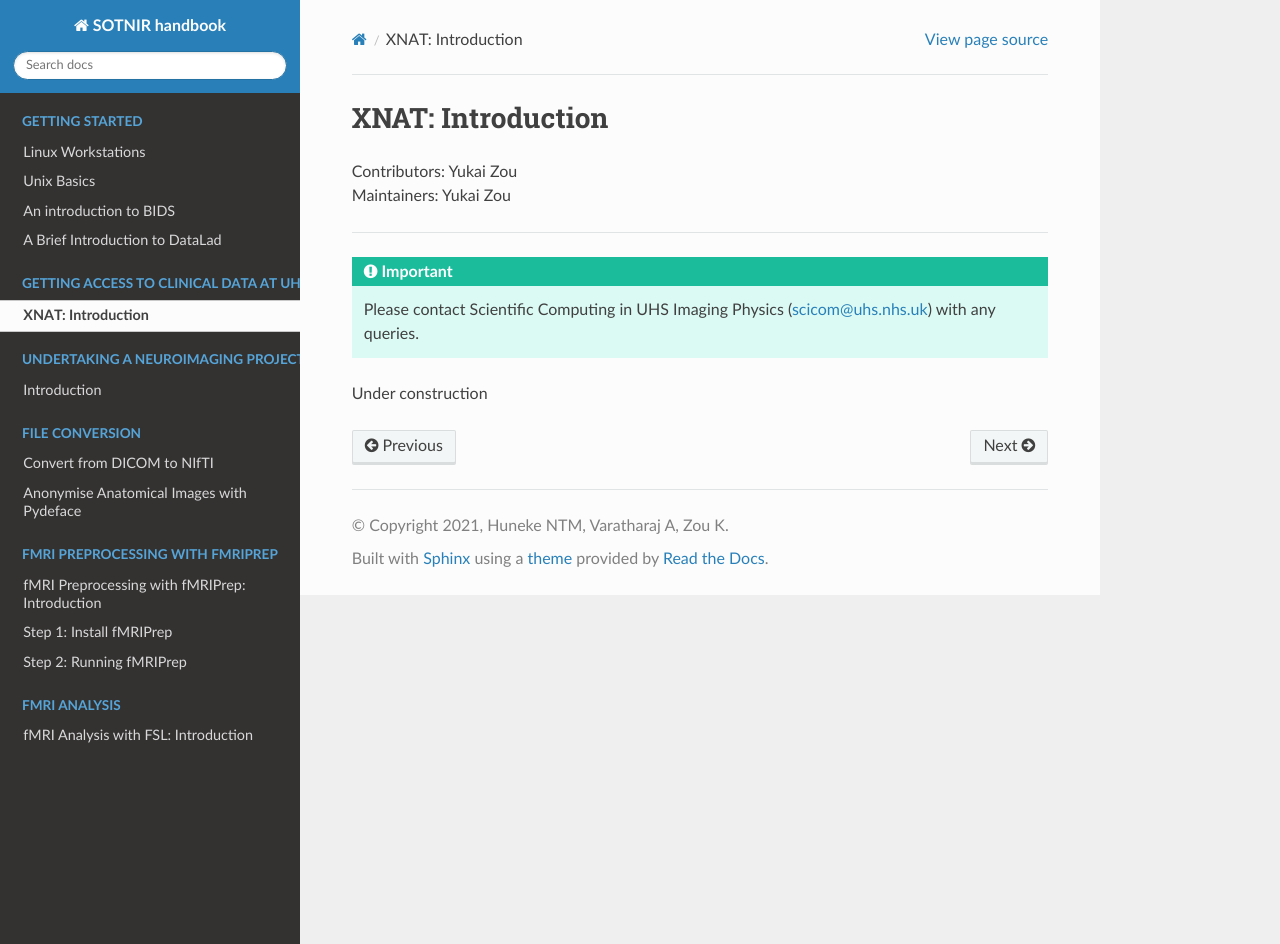
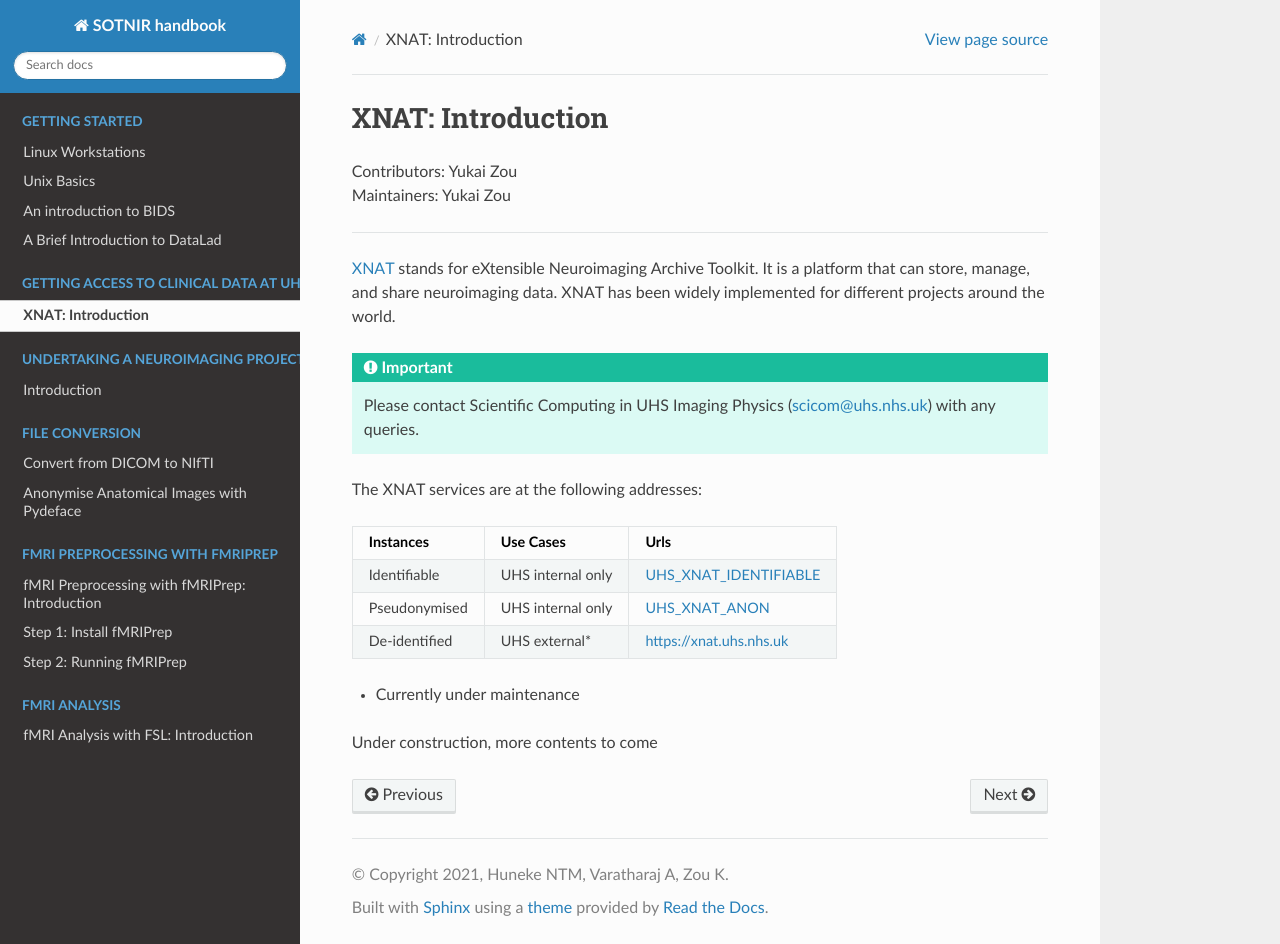
Before and after one commit to nhuneke/sotnir-handbook, a Sphinx documentation site: the page built from docs/XNAT/intro.rst, in a window 1280 px wide and 944 px high. Built offline with Sphinx 7.4.7 and the Read the Docs theme 2.0.0, drawn with Linux system fonts in a browser that asks for light colours; pages that are not in the unit, such as notebooks, are missing from menus.

Commit message:
Update intro.rst

```diff
--- a/docs/XNAT/intro.rst
+++ b/docs/XNAT/intro.rst
@@ -8,8 +8,27 @@ XNAT: Introduction
 
 ------------------------------------------
 
+
+XNAT_ stands for eXtensible Neuroimaging Archive Toolkit. It is a platform that can store, manage, and share neuroimaging data. XNAT has been widely implemented for different projects around the world.
+
+.. _XNAT: https://www.xnat.org/
+
 .. important::
 
    Please contact Scientific Computing in UHS Imaging Physics (scicom@uhs.nhs.uk) with any queries.
 
-Under construction
+The XNAT services are at the following addresses:
+
+=============  =================  =======================
+  Instances       Use Cases               Urls
+=============  =================  =======================
+Identifiable   UHS internal only  UHS_XNAT_IDENTIFIABLE_
+Pseudonymised  UHS internal only  UHS_XNAT_ANON_
+De-identified  UHS external*      https://xnat.uhs.nhs.uk
+=============  =================  =======================
+* Currently under maintenance
+
+.. _UHS_XNAT_IDENTIFIABLE: https://connect.uhs.nhs.uk/app/template/,DanaInfo=rhmxnat.uhs.nhs.uk+Login.vm#!
+.. _UHS_XNAT_ANON: https://connect.uhs.nhs.uk/app/template/,DanaInfo=rhmxnatanon.uhs.nhs.uk+Login.vm#!
+
+Under construction, more contents to come
```
